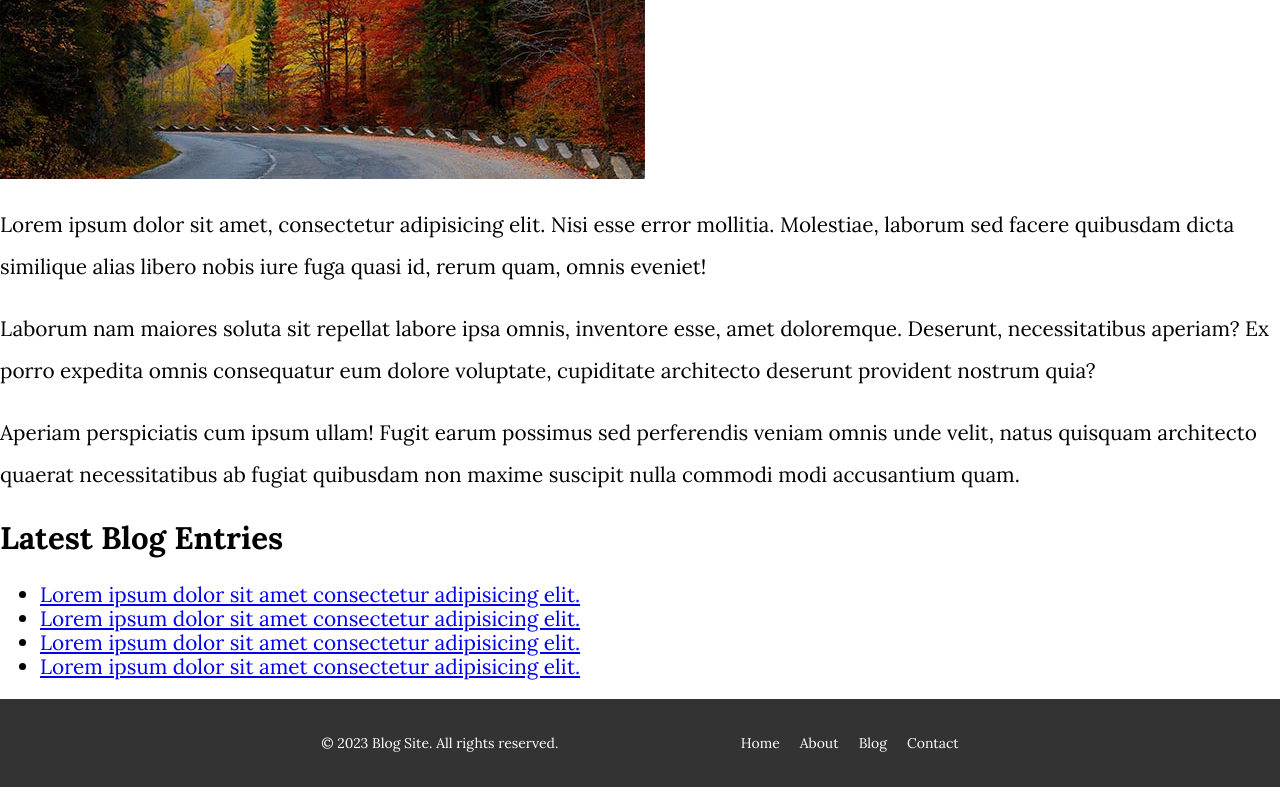
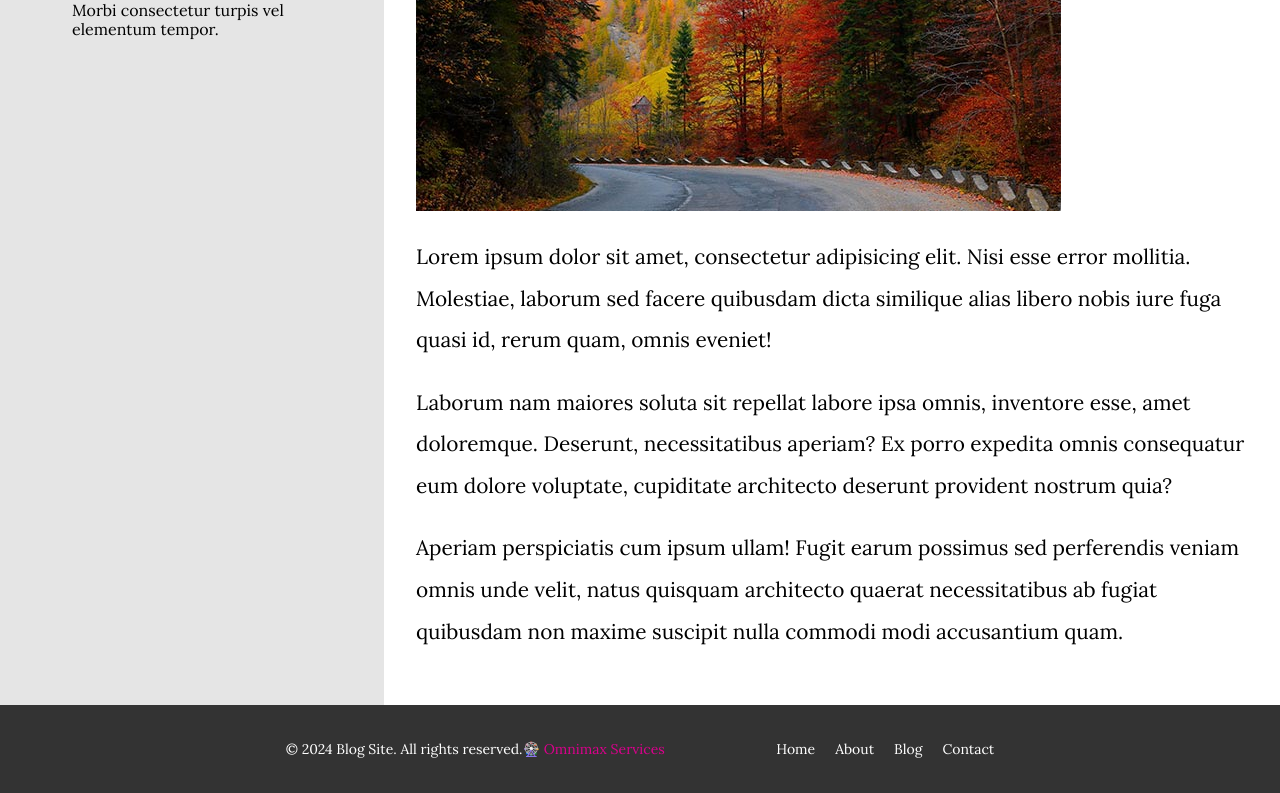
Before and after one commit to rusteauG/Flex_1, a plain HTML site: page Layout Holy Grail/index.html in a window 1280 px wide. Shown: the part 448-1241 px from the top of the page. Drawn offline with nearby package versions, Linux system fonts and the light colour scheme.

Commit message:
index complete

```diff
--- a/Layout Holy Grail/index.html
+++ b/Layout Holy Grail/index.html
@@ -54,29 +54,31 @@
 				<ul>
 					<li>
 						<a href="#"
-							>Lorem ipsum dolor sit amet consectetur adipisicing elit.</a
+							>Vestibulum maximus est sit amet mauris ullamcorper mattis.</a
 						>
 					</li>
 					<li>
 						<a href="#"
-							>Lorem ipsum dolor sit amet consectetur adipisicing elit.</a
+							>Aliquam a tellus suscipit, dignissim est sed, interdum magna.</a
 						>
 					</li>
 					<li>
-						<a href="#"
-							>Lorem ipsum dolor sit amet consectetur adipisicing elit.</a
-						>
+						<a href="#">Nam vel lectus nec sapien consectetur sollicitudin.</a>
 					</li>
 					<li>
-						<a href="#"
-							>Lorem ipsum dolor sit amet consectetur adipisicing elit.</a
-						>
+						<a href="#">Morbi consectetur turpis vel elementum tempor.</a>
 					</li>
 				</ul>
 			</aside>
+		</div>
+
 		<footer>
 			<div class="footer-content">
-					<p>&copy; 2023 Blog Site. All rights reserved.</p>
+				<p>
+					&copy; 2024 Blog Site. All rights reserved.🎡<span class="omni">
+						Omnimax Services</span
+					>
+				</p>
 				<ul class="footer-links">
 					<li><a href="#">Home</a></li>
 					<li><a href="#">About</a></li>
@@ -85,6 +87,5 @@
 				</ul>
 			</div>
 		</footer>
-		</div>
 	</body>
 </html>
--- a/Layout Holy Grail/styles.css
+++ b/Layout Holy Grail/styles.css
@@ -77,6 +77,52 @@ img {
 }
 
 /* content */
+.content {
+	display: flex;
+	flex-wrap: wrap;
+}
+
+.side-bar,
+.main-content {
+	flex: 0 0 100%;
+}
+
+@media (min-width: 768px) {
+	.side-bar {
+		flex: 0 0 30%;
+		order: -1;
+	}
+	.main-content {
+		flex: 0 0 70%;
+	}
+	.side-bar ul li {
+		font-size: 1rem;
+	}
+}
+
+.side-bar {
+	background-color: var(--gray);
+	padding: 2rem;
+}
+.side-bar ul {
+	list-style: none;
+}
+.side-bar ul li {
+	margin-bottom: 0.8rem;
+}
+.side-bar ul li:last-of-type {
+	margin-bottom: 0;
+}
+.side-bar a {
+	color: var(--black);
+	text-decoration: none;
+}
+.side-bar a:hover {
+	color: var(--secondary);
+}
+.main-content {
+	padding: 2rem;
+}
 
 /* CSS styles for the footer */
 footer {
@@ -118,3 +164,7 @@ footer {
 .footer-links a:hover {
 	color: #ccc;
 }
+
+.omni {
+	color: var(--secondary);
+}
```
Lines whose indentation alone changed are shown as unchanged.
